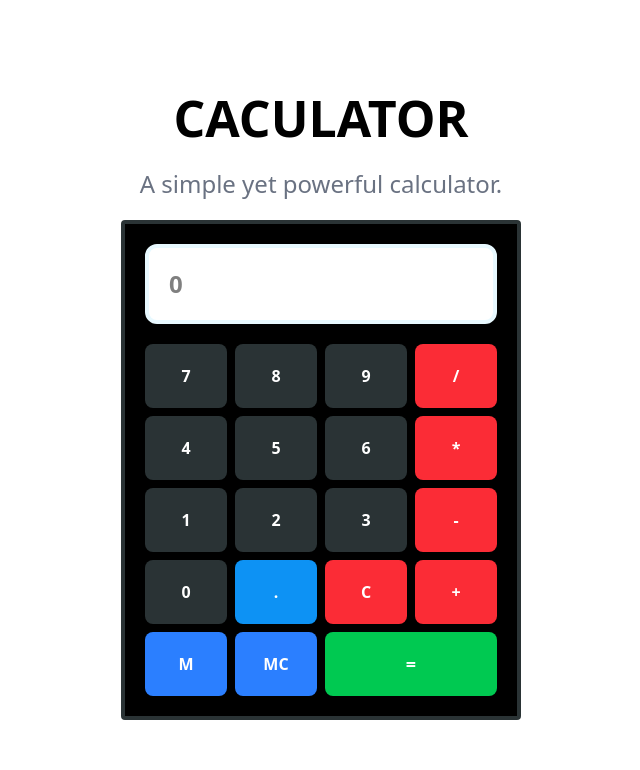
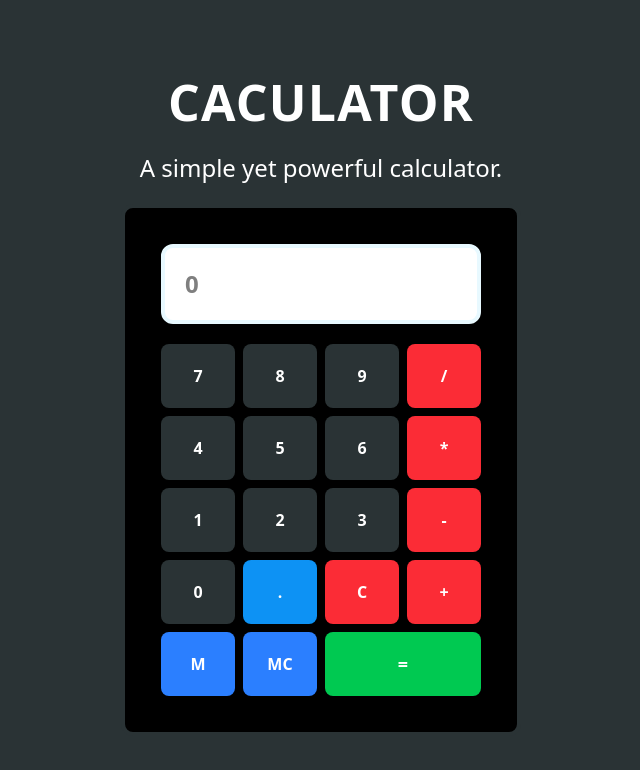
Before and after one commit to nghnam05/Caculator, a website: page index.html in a window 1280 px wide. Shown: the whole page, without its empty margins (319-959 px from the left). Drawn offline with Linux system fonts and the light colour scheme.

Commit message:
fix color

```diff
--- a/index.html
+++ b/index.html
@@ -9,13 +9,13 @@
 </head>
 <body>
 
-    <div class="app w-screen h-[100vh] max-sm:grid max-sm:place-items-center xl:flex xl:items-center xl:justify-center">
+    <div class="app w-screen h-[100vh] max-sm:grid max-sm:place-items-center xl:flex xl:items-center xl:justify-center bg-[#2A3335]">
         <div>
             <div class="text mb-5">
-                <h1 class="max-sm:text-4xl xl:text-[50px] font-bold text-center uppercase mb-3 font-roboto">Caculator</h1>
-                <p class="max-sm:text-sm xl:text-2xl text-gray-500 text-center font-medium">A simple yet powerful calculator.</p>
+                <h1 class="max-sm:text-4xl xl:text-[50px] font-bold text-center uppercase mb-3 font-roboto text-white tracking-wide">Caculator</h1>
+                <p class="max-sm:text-sm xl:text-2xl text-white text-center font-medium">A simple yet powerful calculator.</p>
             </div>
-            <div class="caculator max-sm:w-full sm:w-[90%] xl:w-[400px] bg-black border-[4px] border-[#2A3335] mx-auto p-5 rounded-sm">
+            <div class="caculator max-sm:w-full sm:w-[90%] xl:w-[400px] bg-black border-[4px] border-[#2A3335] mx-auto p-9 rounded-xl">
                 <div class="display-screen w-full">
                     <input type="text" placeholder="0" id="display" class=" bg-[#FFF] outline-none border-[4px]  border-[#E8F9FF] w-full pl-2.5 max-sm:py-3  xl:p-5 rounded-xl text-black font-semibold max-sm:text-lg xl:text-2xl">
                 </div>
```
Also changed, not shown: src/output.css.
